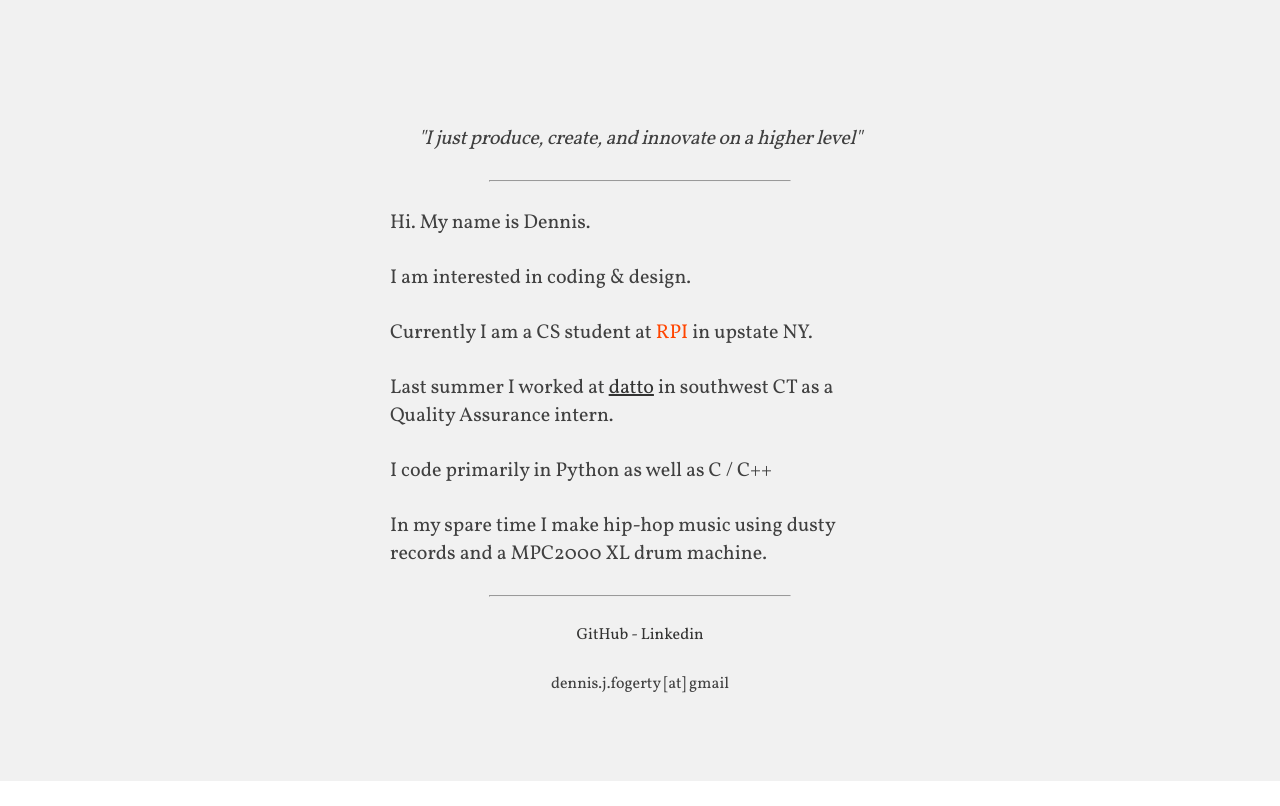
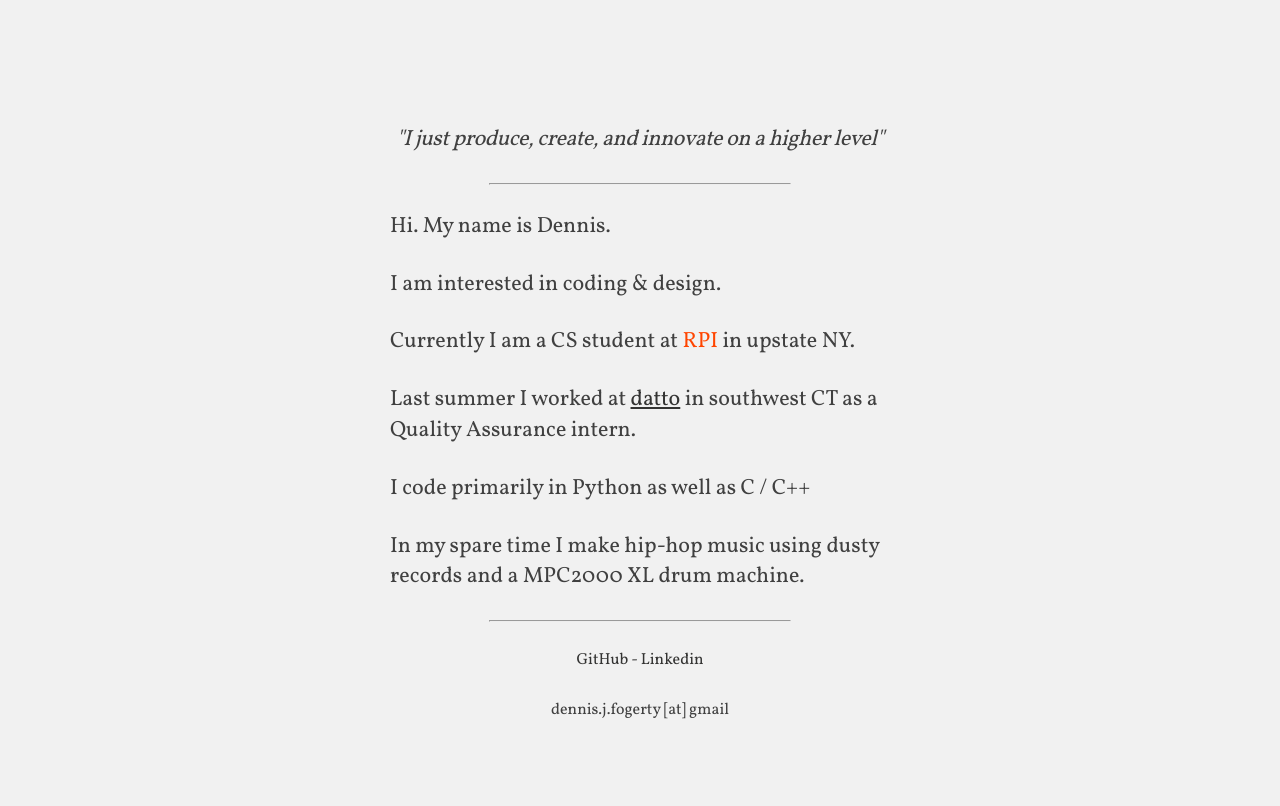
Before and after one commit to fogerd/fogerd.github.io, a plain HTML site: page index.html in a window 1280 px wide. Shown: the part 800-1606 px from the top of the page. Before the commit the page ends 1581 px from the top, so only its background shows below. Drawn offline with Linux system fonts and the light colour scheme.

Commit message:
height 100%

```diff
--- a/style.css
+++ b/style.css
@@ -16,7 +16,6 @@ table, caption, tbody, tfoot, thead, tr, th, td {
 	vertical-align: baseline;
 	font-family: Vollkorn,Helvetica,Arial;
 	height:100%;
-
 }
 
 body {
@@ -99,6 +98,7 @@ margin-left: 0%;
 #main {
 background-color: #f1f1f1;
 min-width: 100%;
+height: 100%;
 display: block;
 position: relative;
 color:#111111;
@@ -189,7 +189,7 @@ background-position:center;
 }
 
 #abouttext p{
-font-size: 1.25em;
+font-size: 22px;
 margin-top: 27px;
 margin-bottom: 27px;
 color: #404040;
```
